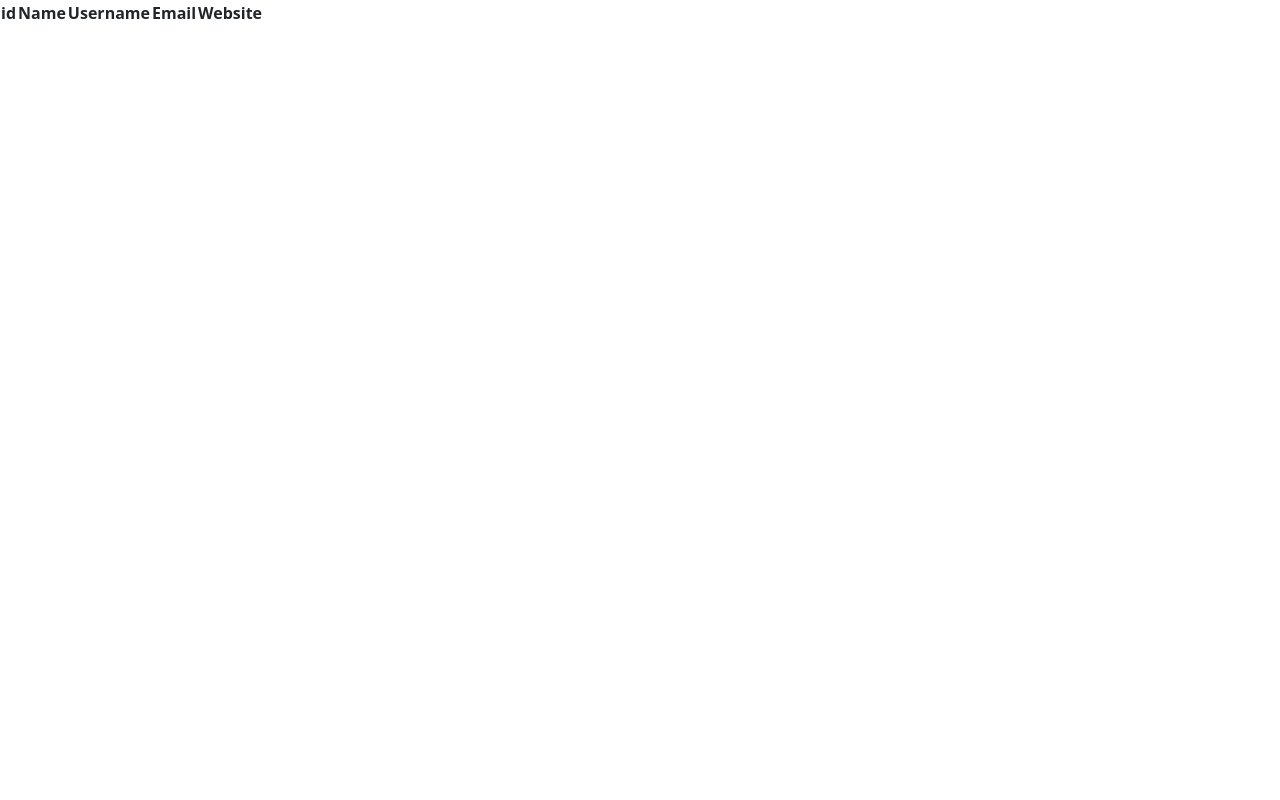
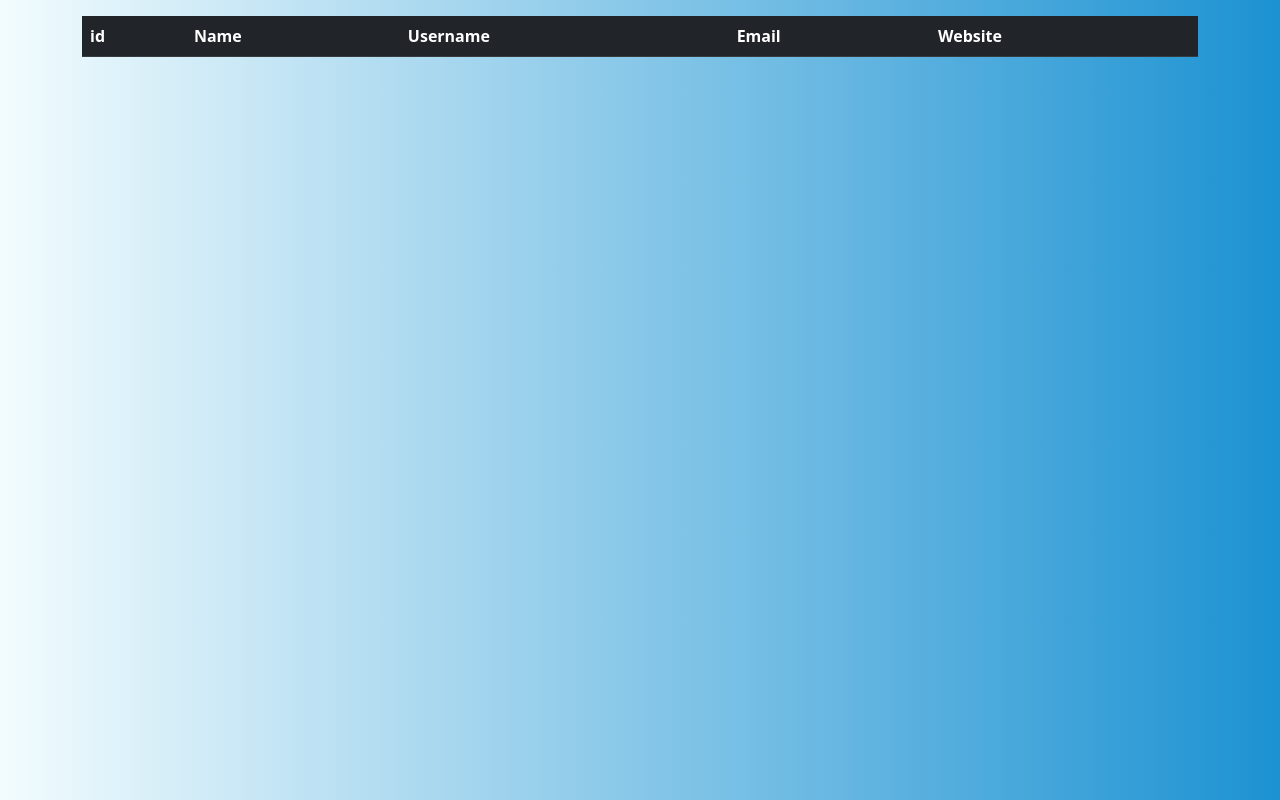
Before and after one commit to tomasnapolitano/Skill-Factory-React-by-Avalith, a plain HTML site: page API_practica_JS/index.html in a window 1280 px wide. Drawn offline with nearby package versions, Linux system fonts and the light colour scheme; no server answers.

Commit message:
Se uso boostrap para generar tabla con estilos

```diff
--- a/API_practica_JS/index.html
+++ b/API_practica_JS/index.html
@@ -9,12 +9,14 @@
     <!-- BOOSTRAP -->
     <link href="https://cdn.jsdelivr.net/npm/bootstrap@5.2.0/dist/css/bootstrap.min.css" rel="stylesheet" integrity="sha384-gH2yIJqKdNHPEq0n4Mqa/HGKIhSkIHeL5AyhkYV8i59U5AR6csBvApHHNl/vI1Bx" crossorigin="anonymous">
 
+    <link rel="stylesheet" href="./styles.css"/>
 </head>
 <body>
-    <div class="container">
-
-    </div>
-    <table>
+    <div class="container my-3">
+        <div class="row">
+            <div class="col-md-12"> <!-- "md" es medium screen, "sc" para small screen, "ld" large y "xl" para extra large -->
+                <div class="table-responsive">
+                    <table class="table table-dark">
                         <thead>
                             <tr>
                                 <th>id</th>
@@ -26,6 +28,12 @@
                         </thead>
                         <tbody id="tableBody_users"></tbody>
                     </table>
+                </div>
+            </div>
+        </div>
+
+    </div>
+
 
     <script src="./index.js"></script>
 </body>
--- a/API_practica_JS/index.js
+++ b/API_practica_JS/index.js
@@ -7,6 +7,7 @@ const listUsers = async () =>{
     let tableBody =``;
     users.forEach((user,index) => {
         // console.log(user);
+        console.log(user);
         tableBody+=`<tr>
         <td>${user.id}</td>
         <td>${user.name}</td>
--- /dev/null
+++ b/API_practica_JS/styles.css
@@ -0,0 +1,7 @@
+body {
+background: #1c92d2;  /* fallback for old browsers */
+background: -webkit-linear-gradient(to right, #f2fcfe, #1c92d2);  /* Chrome 10-25, Safari 5.1-6 */
+background: linear-gradient(to right, #f2fcfe, #1c92d2); /* W3C, IE 10+/ Edge, Firefox 16+, Chrome 26+, Opera 12+, Safari 7+ */
+
+
+}
```
Lines whose indentation alone changed are shown as unchanged.
